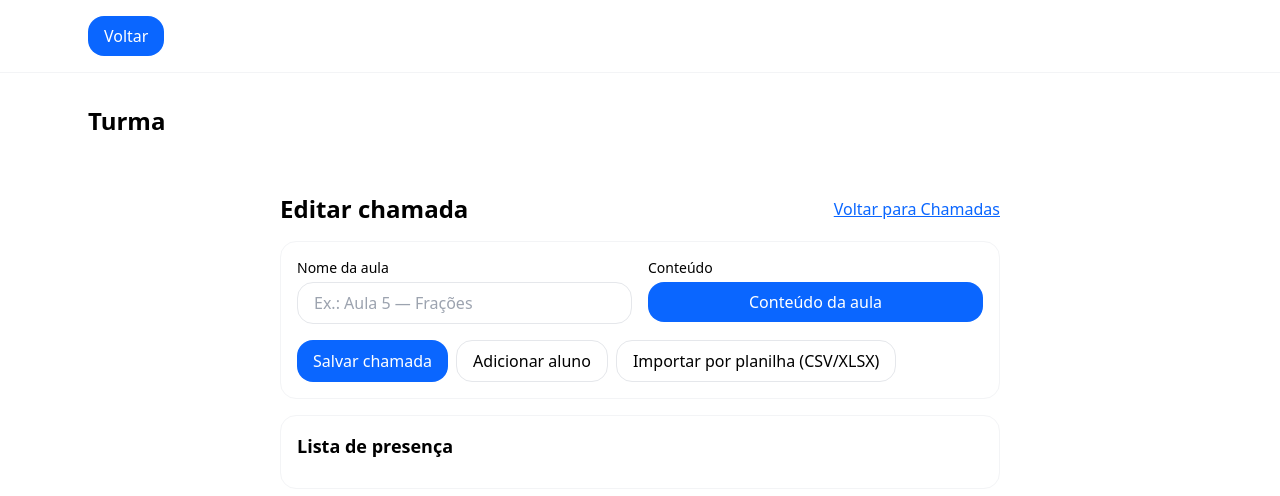
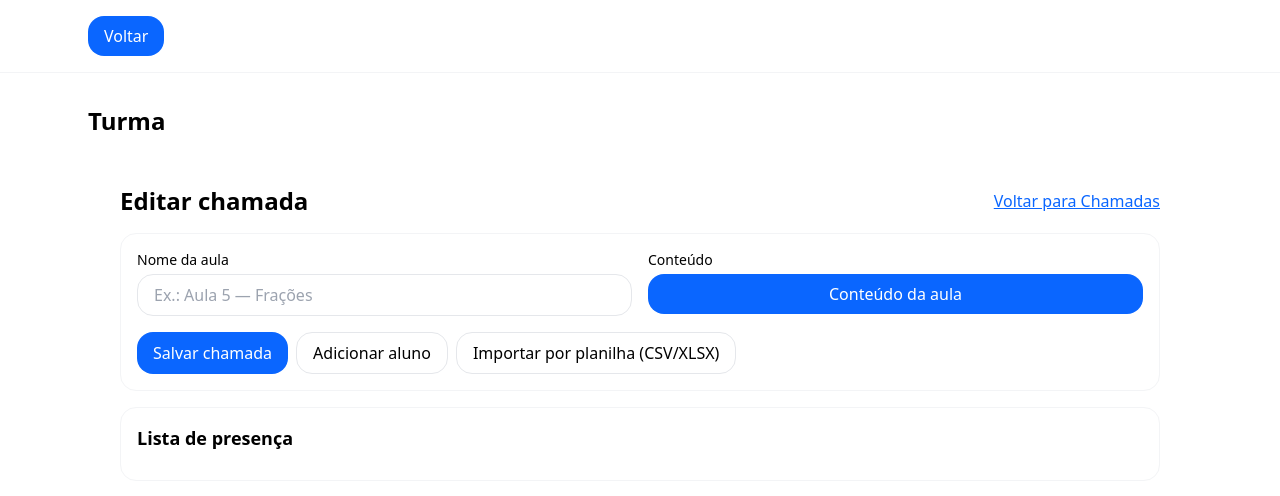
Before and after one commit to guilhermecardosocruz/guieduc, a Next.js app: page /turmas/1/chamadas/1 in a window 1280 px wide. Shown: the top 496 px of the page. Built offline with nearby package versions, Linux system fonts and the light colour scheme.

Commit message:
ux(layout): usar largura total (full-width) nas telas de Editar Chamada e Conteúdo da aula

```diff
--- a/app/(app)/turmas/[id]/chamadas/[chamadaId]/conteudo/page.tsx
+++ b/app/(app)/turmas/[id]/chamadas/[chamadaId]/conteudo/page.tsx
@@ -48,7 +48,7 @@
   const back = `/turmas/${id}/chamadas/${chamadaId}`;
 
   return (
-    <div className="mx-auto max-w-3xl px-6 py-8">
+    <div className="w-full px-4 sm:px-6 lg:px-8 py-6">
       <div className="mb-4 flex items-center justify-between">
         <h1 className="text-2xl font-bold">Conteúdo da aula</h1>
         <Link href={back} className="underline">Voltar</Link>
--- a/app/(app)/turmas/[id]/chamadas/[chamadaId]/page.tsx
+++ b/app/(app)/turmas/[id]/chamadas/[chamadaId]/page.tsx
@@ -48,7 +48,6 @@
     setAlunos(arrA);
   }, [id, chamadaId]);
 
-  // Salvar chamada (nome + presenças)
   function salvarChamada() {
     const key = `guieduc:chamadas:${id}`;
     const arr = readJSON<Chamada[]>(key, []);
@@ -60,7 +59,6 @@
     }
   }
 
-  // Adicionar aluno (manual)
   function addAlunoManual() {
     const nome = prompt("Nome do aluno:");
     if (!nome) return;
@@ -72,7 +70,6 @@
     setAlunos(next);
   }
 
-  // Importar planilha (CSV/XLSX)
   function importarPlanilha() {
     fileRef.current?.click();
   }
@@ -121,13 +118,13 @@
   }, [alunos]);
 
   return (
-    <div className="mx-auto max-w-3xl px-6 py-8">
+    <div className="w-full px-4 sm:px-6 lg:px-8 py-6">
       <div className="mb-4 flex items-center justify-between">
         <h1 className="text-2xl font-bold">Editar chamada</h1>
         <Link href={`${base}/chamadas`} className="underline">Voltar para Chamadas</Link>
       </div>
 
-      {/* FORM: mantém layout. Nome da aula = input. Conteúdo = botão */}
+      {/* FORM: Nome da aula (input) + Conteúdo (botão) */}
       <div className="rounded-2xl border border-gray-100 bg-white p-4 mb-4">
         <div className="grid sm:grid-cols-2 gap-4">
           <div>
@@ -151,7 +148,6 @@
           </div>
         </div>
 
-        {/* Botões que já existiam: Salvar chamada / Adicionar aluno / Importar por planilha */}
         <div className="mt-4 flex flex-wrap gap-2">
           <button className="btn-primary" onClick={salvarChamada}>Salvar chamada</button>
           <button className="inline-flex items-center justify-center rounded-2xl px-4 py-2 font-medium border hover:bg-gray-50" onClick={addAlunoManual}>
@@ -164,7 +160,7 @@
         </div>
       </div>
 
-      {/* Lista de presença (inalterada, com linhas alternadas) */}
+      {/* Lista de presença */}
       <div className="rounded-2xl border border-gray-100 bg-white p-4">
         <h2 className="text-lg font-semibold mb-3">Lista de presença</h2>
         <ul className="divide-y divide-gray-100 rounded-2xl overflow-hidden">
```
Also changed, not shown: 1 other file (tests, documents, lock files or other folders).
